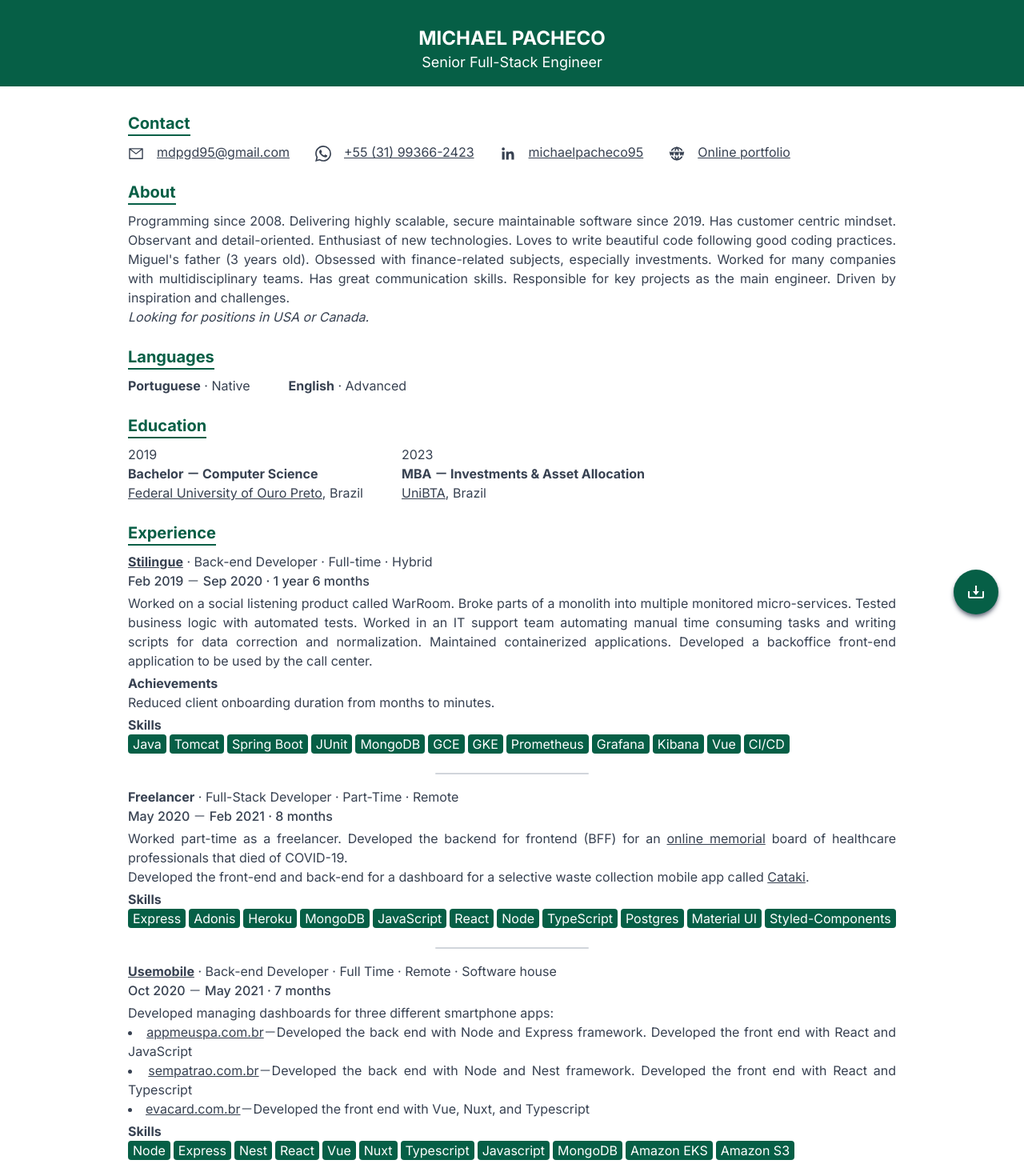
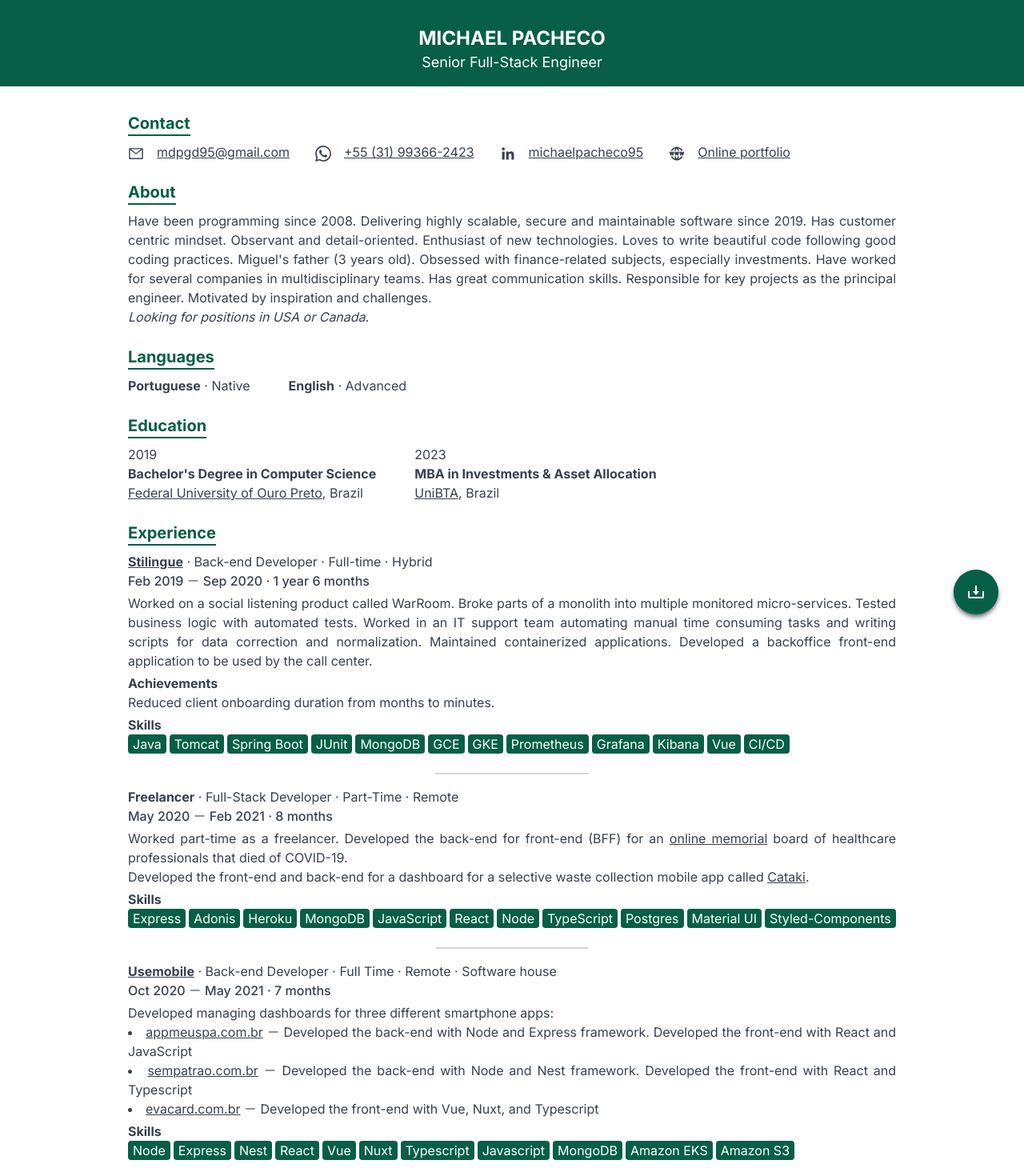
Before and after one commit to Pacheco95/resume, a Next.js app: page / in a window 1280 px wide. Shown: the top 1470 px of the page at 80% size. Built offline with nearby package versions, Linux system fonts and the light colour scheme.

Commit message:
refactor: make some improvements suggested by chat-gpt

```diff
--- a/src/app/containers/About.tsx
+++ b/src/app/containers/About.tsx
@@ -8,14 +8,15 @@
 const About = ({}: AboutProps) => (
   <Section title="About">
     <p>
-      Programming since 2008. Delivering highly scalable, secure maintainable
-      software since 2019. Has customer centric mindset. Observant and
-      detail-oriented. Enthusiast of new technologies. Loves to write beautiful
-      code following good coding practices. Miguel's father ({getMiguelAge()}{" "}
-      years old). Obsessed with finance-related subjects, especially
-      investments. Worked for many companies with multidisciplinary teams. Has
-      great communication skills. Responsible for key projects as the main
-      engineer. Driven by inspiration and challenges.
+      Have been programming since 2008. Delivering highly scalable, secure and
+      maintainable software since 2019. Has customer centric mindset. Observant
+      and detail-oriented. Enthusiast of new technologies. Loves to write
+      beautiful code following good coding practices. Miguel's father (
+      {getMiguelAge()} years old). Obsessed with finance-related subjects,
+      especially investments. Have worked for several companies in
+      multidisciplinary teams. Has great communication skills. Responsible for
+      key projects as the principal engineer. Motivated by inspiration and
+      challenges.
     </p>
     <p>
       <em>Looking for positions in USA or Canada.</em>
--- a/src/app/layout.tsx
+++ b/src/app/layout.tsx
@@ -28,9 +28,10 @@
     "developer",
     "programmer",
     "senior",
-    "fullstack",
-    "frontend",
-    "backend",
+    "full-stack",
+    "front-end",
+    "back-end",
+    "michael pacheco",
   ],
   colorScheme: "only light",
   themeColor: "#ffffff",
--- a/src/app/page.tsx
+++ b/src/app/page.tsx
@@ -55,7 +55,7 @@
     end: new Date("2021-02-04T00:00-03:00"),
     detail: (
       <p>
-        Worked part-time as a freelancer. Developed the backend for frontend
+        Worked part-time as a freelancer. Developed the back-end for front-end
         (BFF) for an{" "}
         <ExternalLink href="https://www.heroiscovid.com.br">
           online memorial
@@ -98,24 +98,24 @@
             <ExternalLink href="https://appmeuspa.com.br">
               appmeuspa.com.br
             </ExternalLink>
-            {`${dash}`}
-            Developed the back end with Node and Express framework. Developed
-            the front end with React and JavaScript
+            {` ${dash} `}
+            Developed the back-end with Node and Express framework. Developed
+            the front-end with React and JavaScript
           </li>
           <li>
             <ExternalLink href="https://sempatrao.com.br">
               sempatrao.com.br
             </ExternalLink>
-            {`${dash}`}
-            Developed the back end with Node and Nest framework. Developed the
-            front end with React and Typescript
+            {` ${dash} `}
+            Developed the back-end with Node and Nest framework. Developed the
+            front-end with React and Typescript
           </li>
           <li>
             <ExternalLink href="https://evacard.com.br">
               evacard.com.br
             </ExternalLink>
-            {`${dash}`}
-            Developed the front end with Vue, Nuxt, and Typescript
+            {` ${dash} `}
+            Developed the front-end with Vue, Nuxt, and Typescript
           </li>
         </ul>
       </>
@@ -232,7 +232,7 @@
         education={[
           {
             year: 2019,
-            grade: `Bachelor ${dash} Computer Science`,
+            grade: `Bachelor's Degree in Computer Science`,
             institution: {
               name: "Federal University of Ouro Preto",
               url: "https://ufop.br/",
@@ -241,7 +241,7 @@
           },
           {
             year: 2023,
-            grade: `MBA ${dash} Investments & Asset Allocation`,
+            grade: `MBA in Investments & Asset Allocation`,
             institution: {
               name: "UniBTA",
               url: "https://unibta.edu.br/",
```
Also changed, not shown: 1 other file (tests, documents, lock files or other folders).
